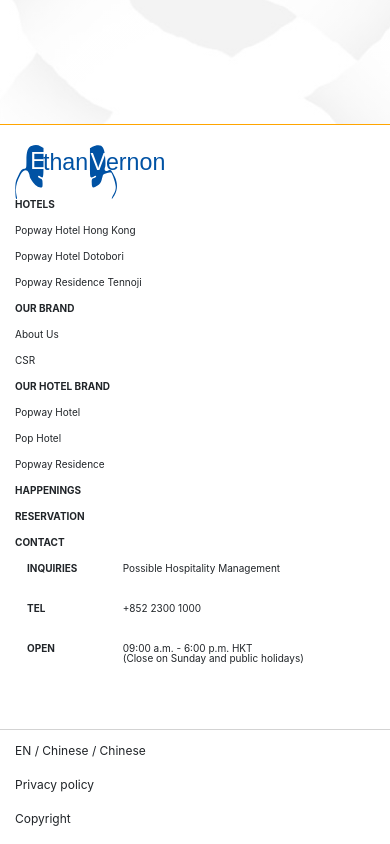
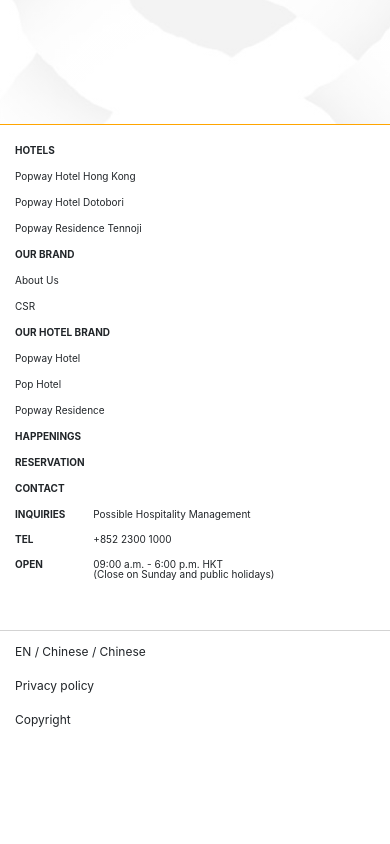
Before and after one commit to ethanvernon/popsible, a React app: page / in a window 390 px wide. Shown: the part 5812-6656 px from the top of the page. After the commit the page ends 6557 px from the top, so only its background shows below. Built offline with nearby package versions, Linux system fonts and the light colour scheme.

Commit message:
remove various paddings on footer on resize

```diff
--- a/src/App.css
+++ b/src/App.css
@@ -572,6 +572,20 @@
   padding-bottom:30px !important;
 }
 
+@media only screen and (max-width: 767px) {
+  .table td, table th {
+    padding:0px !important;
+  }
+
+  .footer-logo-col {
+    display:none;
+  }
+
+  .footer th, .footer td {
+    padding-bottom:15px !important;
+  }
+}
+
 
 /*--------------------------------------------------------------------------------------------------------------------------*/
 /*-----------------------------------------media queries >767px-------------------------------------------------------------*/
--- a/src/Footer.js
+++ b/src/Footer.js
@@ -11,7 +11,7 @@
 		<div className='footer'>
 			<Container className='footer-container'>
 				<Row noGutters className='footer-row'>
-					<Col md="3">
+					<Col md="3" className='footer-logo-col'>
 						<img style={{width:150}} src={textLogo}/>
 					</Col>
 					<Col md="2">
```
